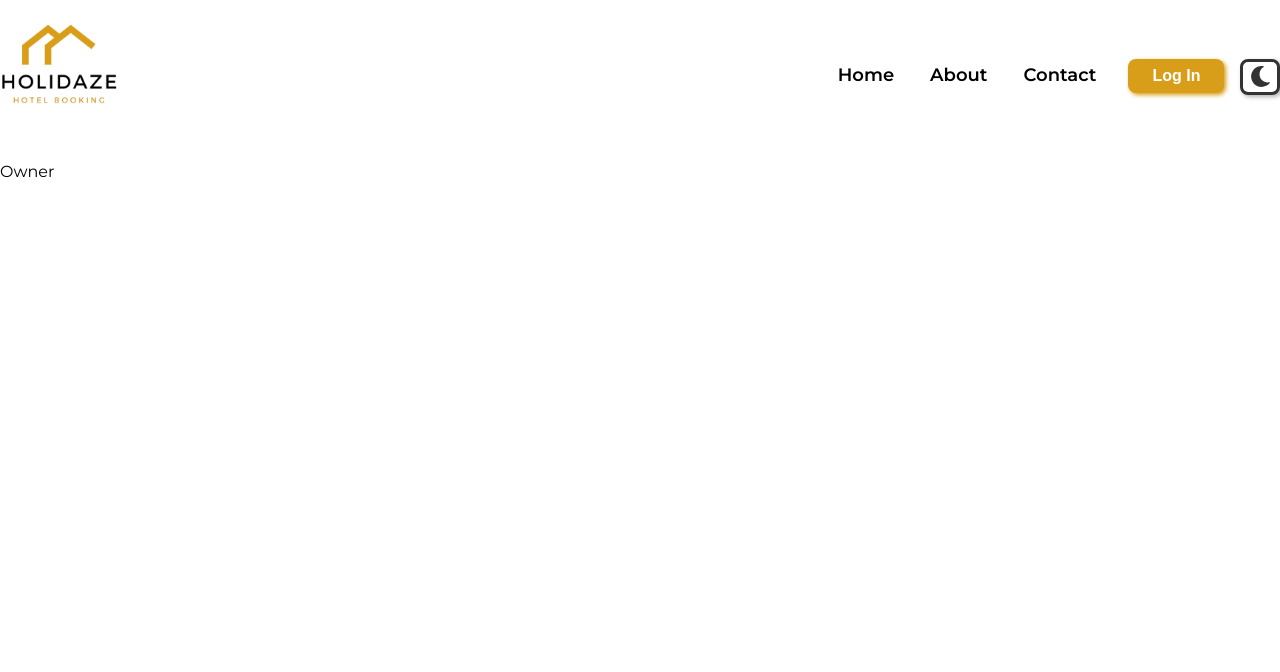
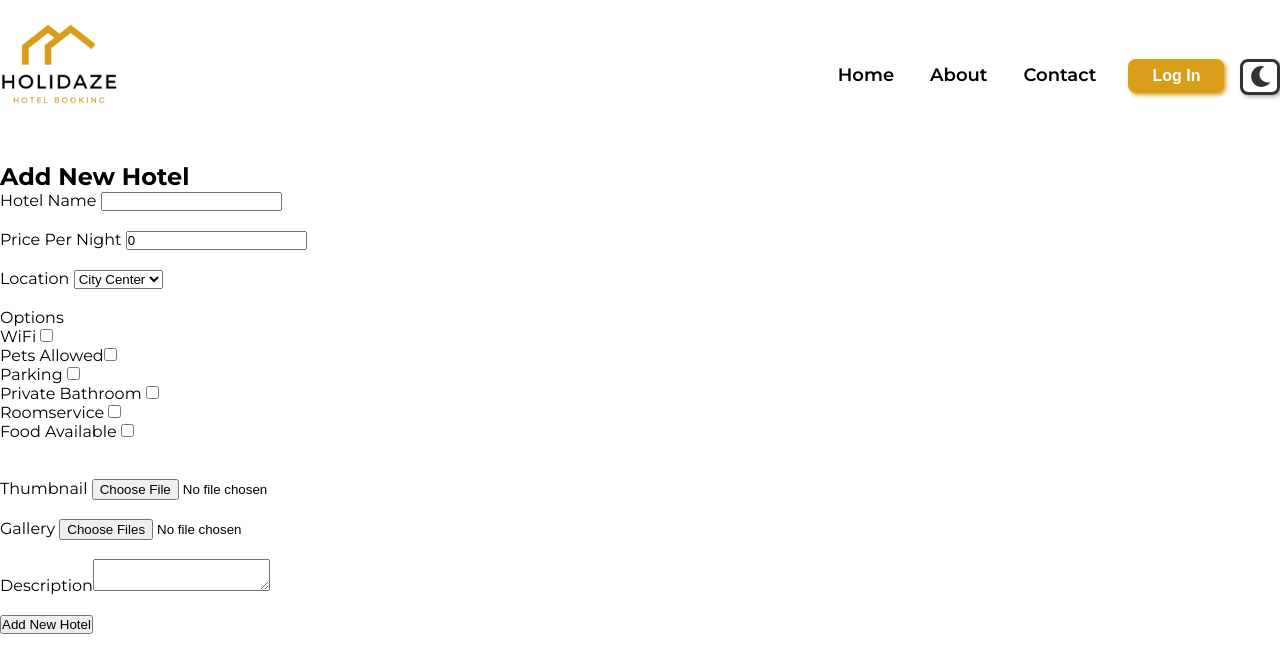
Before and after one commit to tiberiutabara/Holidaze, a React (Create React App) app: page /owner in a window 1280 px wide. Shown: the top 672 px of the page. Built offline with nearby package versions, Linux system fonts and the light colour scheme; the HTML template or start-up script is replaced by a standard one.

Commit message:
Beginning Form

```diff
--- /dev/null
+++ b/src/components/RegisterHotel.jsx
@@ -0,0 +1,110 @@
+import { useState } from 'react'
+
+function RegisterHotel() {
+    const [title, setTitle] = useState("")
+    const [price, setPrice] = useState(0)
+    const [area, setArea] = useState("City Center")
+    const [thumbnail, setThumbnail] = useState(null)
+    const [gallery, setGallery] = useState(null)
+    const [description, setDescription] = useState("")
+    const [wifi, setWifi] = useState(null)
+    const [pets, setPets] = useState(null)
+    const [parking, setParking] = useState(null)
+    const [bathroom, setBathroom] = useState(null)
+    const [roomservice, setRoomservice] = useState(null)
+    const [food, setFood] = useState(null)
+
+    const handleSubmit = (e) => {
+        e.preventDefault()
+
+        console.log(thumbnail, gallery)
+    }
+
+  return (
+    <div>
+        <h2>Add New Hotel</h2>
+
+        <form onSubmit={handleSubmit}>
+            <label> <span> Hotel Name </span>
+                <input type='text' value={title} onChange={(e) => setTitle(e.target.value)} />
+            </label>
+
+            <br /> <br />
+
+            <label> <span> Price Per Night </span>
+                <input type='text' value={price} onChange={(e) => setPrice(e.target.value)}  />
+            </label>
+
+            <br /> <br />
+
+            <label> <span> Location </span>
+                <select
+                    value={area}
+                    onChange={(e) => setArea(e.target.value)}
+                >
+                    <option value="City Center">City Center</option>
+                    <option value="Urban">Urban</option>
+                    <option value="Rural">Rural</option>
+                </select>
+            </label>
+
+            <br /> <br />
+
+            <div> <span> Options </span> <br />
+
+                <label> <span> WiFi </span>
+                    <input type="checkbox" onChange={(e) => setWifi(e.target.value)} />
+                </label> <br />
+
+                <label> <span> Pets Allowed</span>
+                    <input type="checkbox" onChange={(e) => setPets(e.target.value)} />
+                </label> <br />
+
+                <label> <span> Parking </span>
+                    <input type="checkbox" onChange={(e) => setParking(e.target.value)} />
+                </label> <br />
+
+                <label> <span> Private Bathroom </span>
+                    <input type="checkbox" onChange={(e) => setBathroom(e.target.value)} />
+                </label> <br />
+
+                <label> <span> Roomservice </span>
+                    <input type="checkbox" onChange={(e) => setRoomservice(e.target.value)} />
+                </label> <br />
+
+                <label> <span> Food Available </span>
+                    <input type="checkbox" onChange={(e) => setFood(e.target.value)}/>
+                </label> <br />
+            </div>
+
+            <br /> <br />
+
+            <label> <span> Thumbnail </span>
+                <input type='file' accept="image/*" onChange={(e) => setThumbnail(e.target.files[0])}/>
+            </label>
+
+            <br /> <br />
+
+            <label> <span> Gallery </span>
+                <input type='file' accept="image/*" multiple="multiple" onChange={(e) => setGallery(e.target.files)}/>
+            </label>
+
+            <br /> <br />
+
+            <label>
+            {" "}
+            <span> Description</span>
+            <textarea
+                value={description} onChange={(e) => setDescription(e.target.value)}
+            ></textarea>
+            </label>
+
+            <br /> <br />
+
+            <button>Add New Hotel</button>
+        </form>
+    </div>
+  )
+}
+
+export default RegisterHotel
--- a/src/pages/Home.jsx
+++ b/src/pages/Home.jsx
@@ -8,6 +8,7 @@ export default function Home() {
 
       <Link to="/results">Results</Link>
       <Link to="/admin">Admin</Link>
+      <Link to="/owner">Owner</Link>
 
       <NewListings />
     </div>
--- a/src/pages/Owner.jsx
+++ b/src/pages/Owner.jsx
@@ -1,7 +1,10 @@
 import React from 'react'
+import RegisterHotel from '../components/RegisterHotel'
 
 export default function Owner() {
   return (
-    <div>Owner</div>
+    <div>
+      <RegisterHotel />
+    </div>
   )
 }
```
